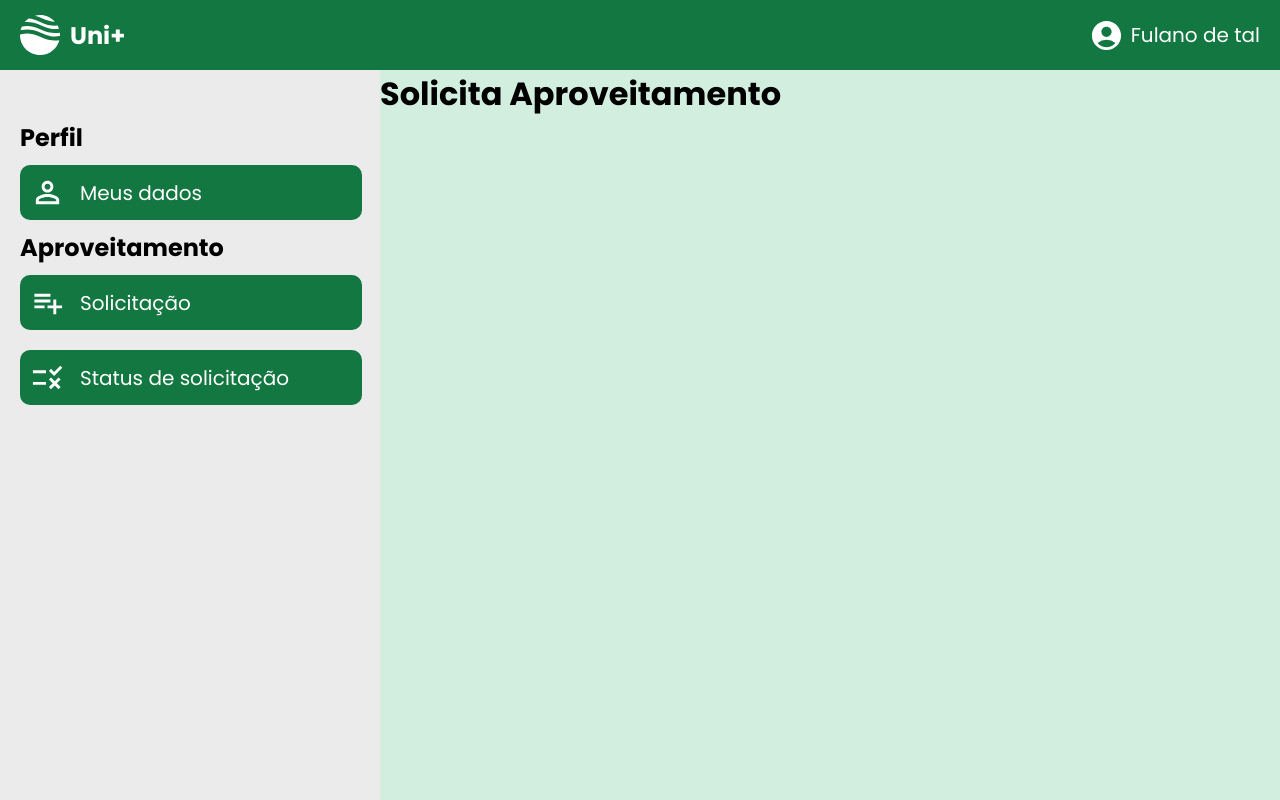
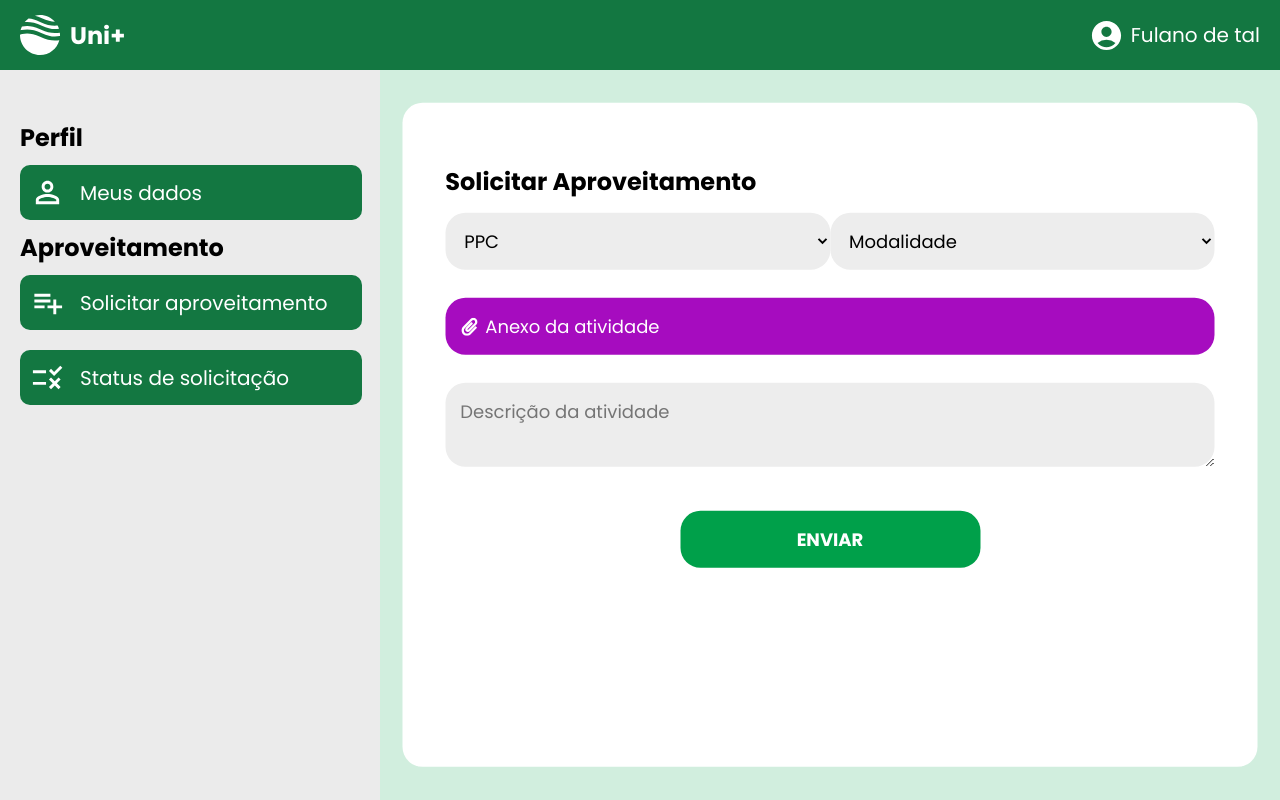
Before and after one commit to IanoMaciel/front-end-aacc, a React (Create React App) app: page /SolicitaAproveitamento in a window 1280 px wide. Built offline with nearby package versions, Linux system fonts and the light colour scheme.

Commit message:
feat: creation of the application screen

```diff
--- a/src/components/Aside/index.js
+++ b/src/components/Aside/index.js
@@ -16,7 +16,7 @@ const Aside = () => {
                 <h3>Perfil</h3>
                 <S.MenuItemLink href="/meuDados"> <MdOutlinePermIdentity/> Meus dados</S.MenuItemLink>
                 <h3>Aproveitamento</h3>
-                <S.MenuItemLink href="/SolicitaAproveitamento"><MdPlaylistAdd/>Solicitação</S.MenuItemLink>
+                <S.MenuItemLink href="/SolicitaAproveitamento"><MdPlaylistAdd/>Solicitar aproveitamento</S.MenuItemLink>
                 <S.MenuItemLink href="/Status"><MdOutlineRule/>Status de solicitação</S.MenuItemLink>
             </S.MenuContainer>
         </S.Container>
--- a/src/views/SolicitarAproveitamento/index.js
+++ b/src/views/SolicitarAproveitamento/index.js
@@ -1,11 +1,34 @@
 import React from "react";
 import * as S from './styles'
+
+import { FaPaperclip } from "react-icons/fa";
 
 
 const SolicitaAproveitamento = () => {
     return(
         <S.Container>
-            <h1>Solicita Aproveitamento</h1>
+            <S.Title>Solicitar Aproveitamento</S.Title>
+            <S.Form>
+                <div>
+                    <select>
+                        <option value="0">PPC</option>
+                        <option value="1">2020/1 - Corrente</option>
+                        <option value="2">2010/2 - Ativo</option>
+                    </select>
+                    <select>
+                        <option value="0">Modalidade</option>
+                        <option value="1">Ensino</option>
+                        <option value="2">Extensão</option>
+                        <option value="3">Pesquisa</option>
+                    </select>
+                </div>
+
+                <a href="#"><FaPaperclip/>Anexo da atividade</a>
+
+                <textarea rows={2} placeholder="Descrição da atividade"/>
+
+                <button type="submit">ENVIAR</button>
+            </S.Form>
         </S.Container>
     );
 }
--- a/src/views/SolicitarAproveitamento/styles.js
+++ b/src/views/SolicitarAproveitamento/styles.js
@@ -1,5 +1,83 @@
 import styled from "styled-components";
 
 export const Container = styled.div`
+    width: 95%;
+    height: 91%;
 
+    position: absolute;
+    top: 50%;
+    left: 50%;
+    transform: translate(-50%, -50%);
+
+    border-radius: 20px;
+    background-color: #FFFFFF;
 `;
+
+export const Title = styled.h3`
+        font-size: 24px;
+        margin-left: 5%;
+        margin-top: 61px;
+        color: #000;
+`;
+
+export const Form = styled.div`
+    display: flex;
+    flex-direction: column;
+    align-items: center;
+    width: 100%;
+
+    div {
+        width: 90%;
+        display: flex;
+        justify-content: space-between;
+    }
+
+    div>select {
+        width: 450px;
+    }
+
+    select, a, textarea {
+        width: 90%;
+        margin: 14px 0;
+        background-color: #EDEDED;
+        padding: 15px;
+        border-radius: 20px;
+        font-size: 18px;
+    }
+
+    a {
+        display: flex;
+        align-items: center;
+        text-decoration: none;
+        color: #FFF;
+        background-color: #A60CBF;
+
+        > svg {
+            margin-right: 7px;
+        }
+
+    }
+
+    textarea {
+        color: #000;
+    }
+
+    button {
+        width: 300px;
+        padding: 15px;
+        background: #00A04A;
+        border-radius: 20px;
+        border: none;
+        margin-top: 30px;
+
+        font-size: 18px;
+        color: #fff;
+        font-weight: bold;
+
+        cursor: pointer;
+
+        &:hover {
+            opacity: 0.7;
+        }
+    }
+`;
```
